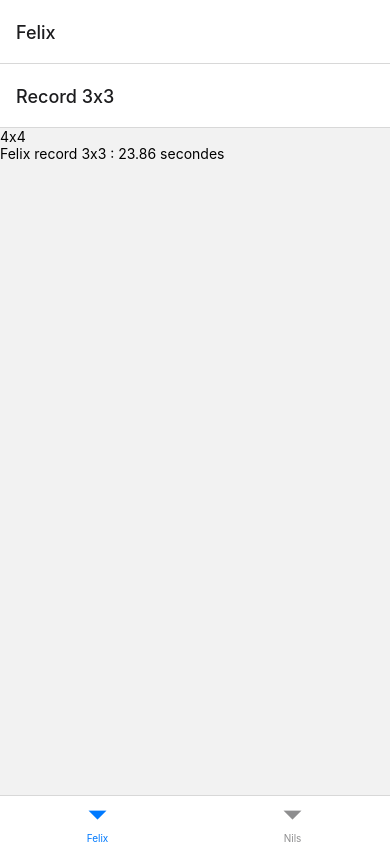
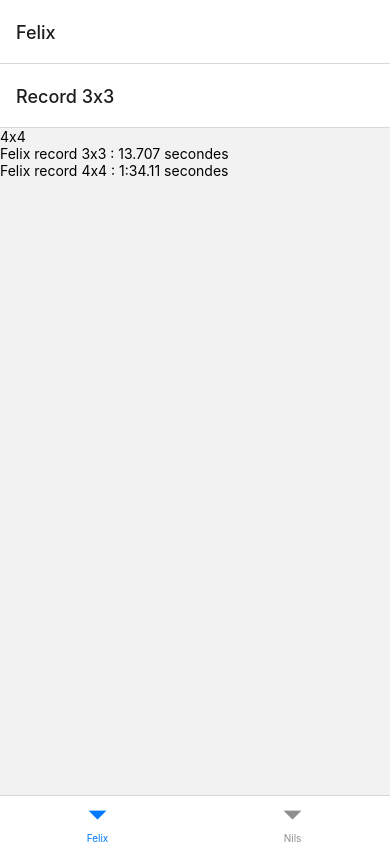
Before and after one commit to fefe49/FamilyApp, a React Native app: screen /FelixScreen1 in a window 390 px wide. Built offline with nearby package versions, Linux system fonts and the light colour scheme.

Commit message:
Update FelixScreen1.js

```diff
--- a/src/screens/FelixScreen1.js
+++ b/src/screens/FelixScreen1.js
@@ -1,17 +1,16 @@
 import React from "react";
 import { View, Text, TouchableOpacity } from "react-native";
 import { useNavigation } from "@react-navigation/core";
-import { Switch } from "react-native-gesture-handler";
 
 const FelixScreen1 = () => {
-    const navigation = useNavigation ();
+    const navigation = useNavigation();
     return (
         <View>
-            <TouchableOpacity onPress={() => {navigation.navigate("FelixScreen2")}}>
+            <TouchableOpacity onPress={() => { navigation.navigate("FelixScreen2") }}>
                 <Text>4x4</Text>
             </TouchableOpacity>
-            <Text>Felix record 3x3 : 23.86 secondes</Text>
-
+            <Text>Felix record 3x3 : 13.707 secondes</Text>
+            <Text>Felix record 4x4 : 1:34.11 secondes</Text>
         </View>
     )
 }
```
